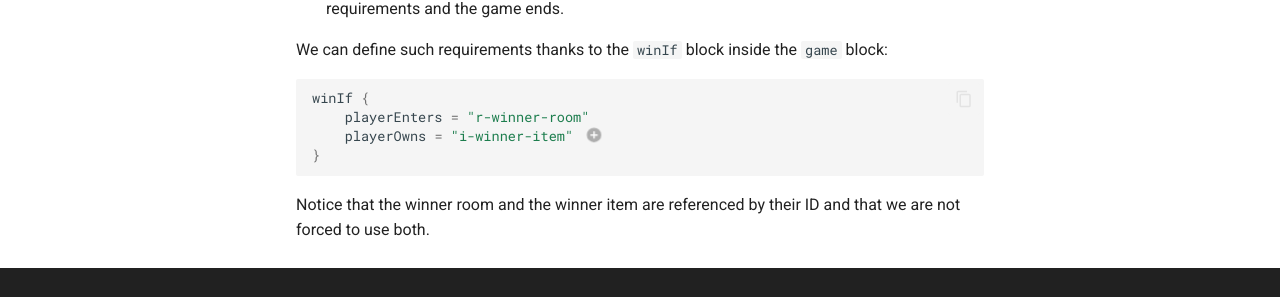
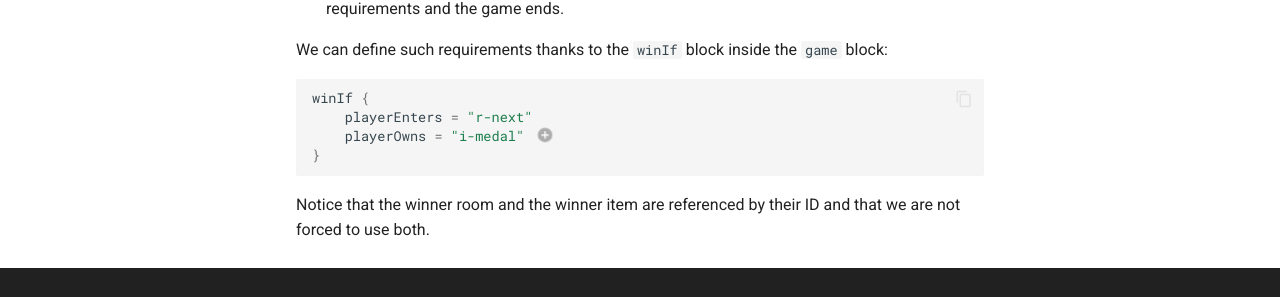
Before and after one commit to Essay97/kastle-docs, an MkDocs documentation site: the page built from docs/develop/start-end.md, in a window 1280 px wide and 1233 px high. Shown: the part 829-1126 px from the top of the window. Built offline with MkDocs 1.6.1 and Material for MkDocs 9.7.7, drawn with Linux system fonts in a browser that asks for light colours; comment, search, counter and statistics services are not loaded.

Commit message:
additions

````diff
--- a/docs/develop/start-end.md
+++ b/docs/develop/start-end.md
@@ -30,11 +30,11 @@ We can define such requirements thanks to the `winIf` block inside the `game` bl
 
 ```kotlin
 winIf {
-    playerEnters = "r-winner-room"
-    playerOwns = "i-winner-item" // (1)!
+    playerEnters = "r-next"
+    playerOwns = "i-medal" // (1)!
 }
 ```
 
-1. We still did not define this item but don't worry, we'll come to it later!
+1. This item hasn't been defined yet, but don't worry, we'll address it later!
 
 Notice that the winner room and the winner item are referenced by their ID and that we are not forced to use both.
````
